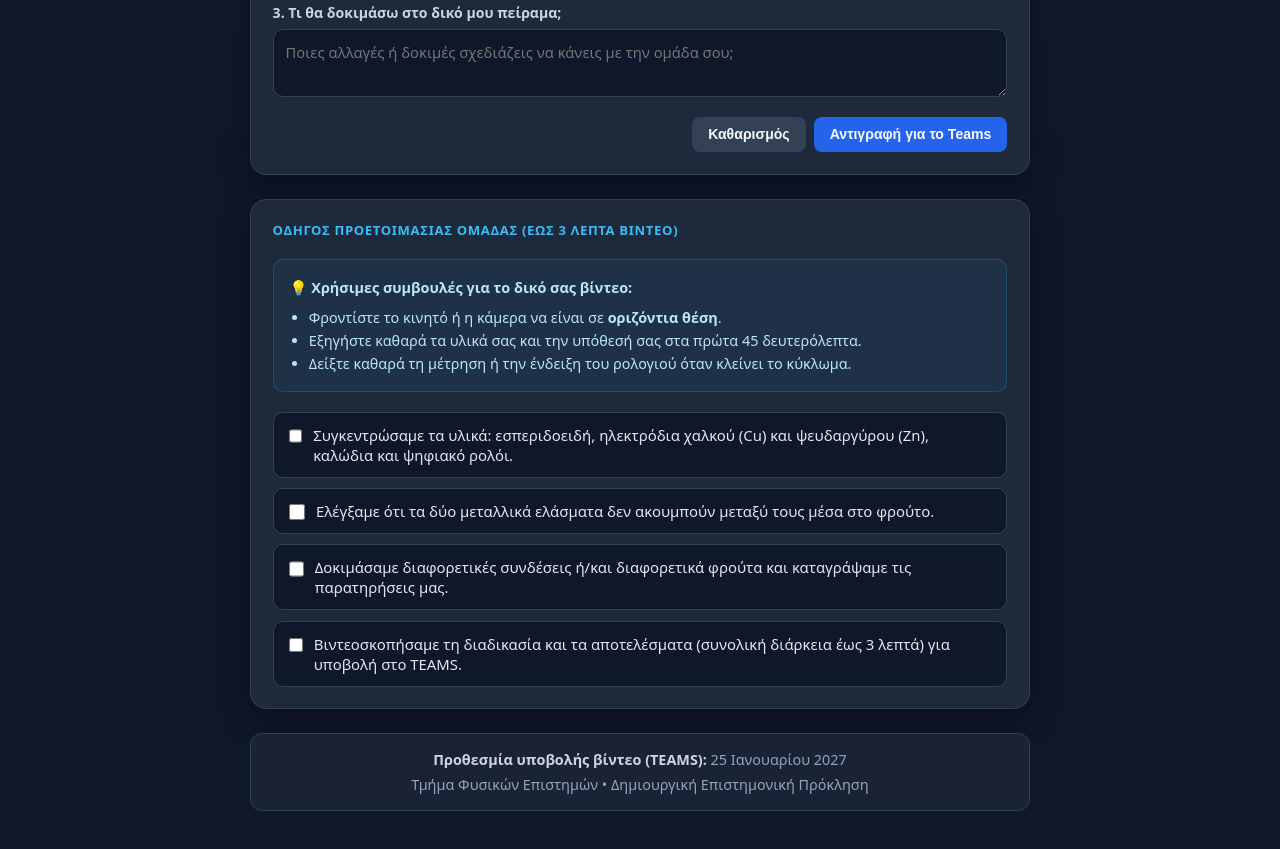
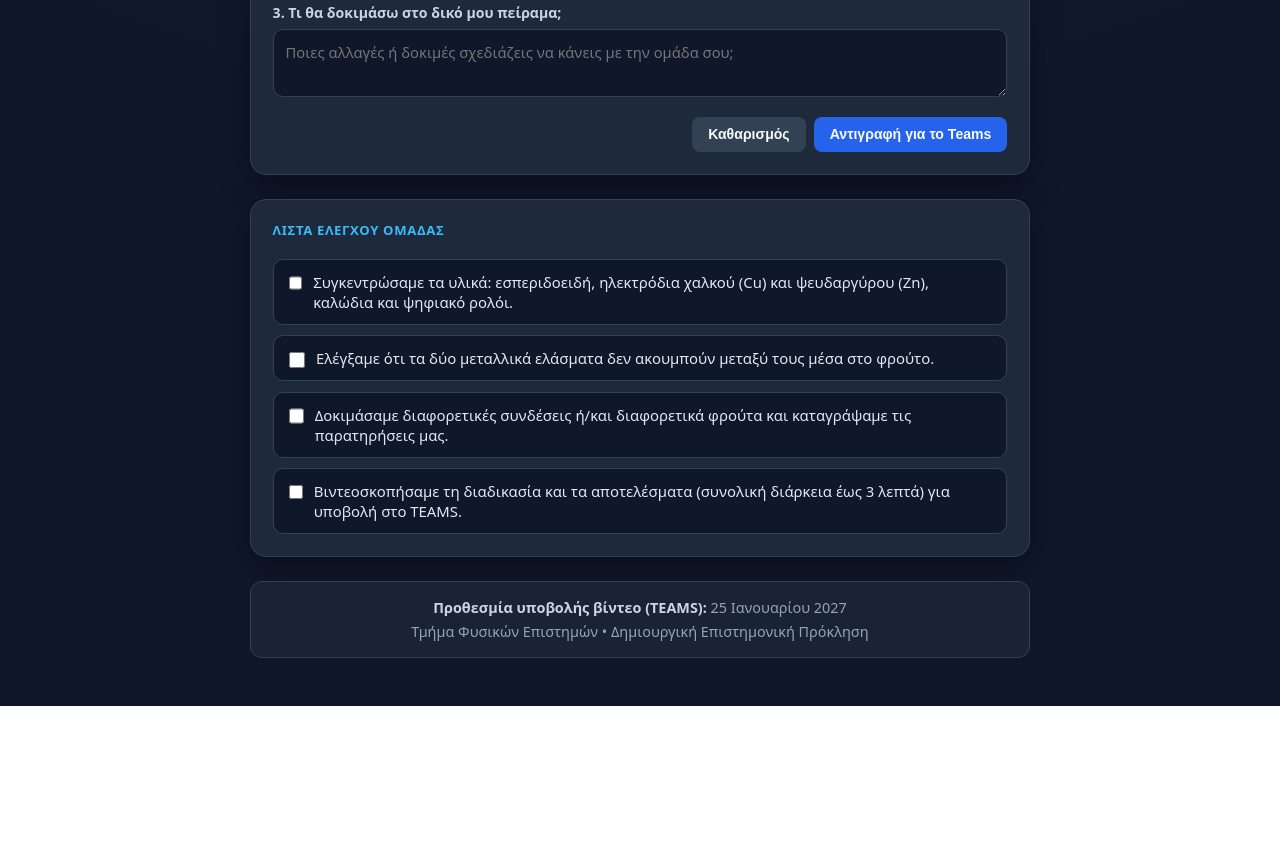
Before and after one commit to Konstadinos201/Site-for-school, a plain HTML site: page index.html in a window 1280 px wide. Shown: the part 1414-2263 px from the top of the page. After the commit the page ends 2120 px from the top, so only its background shows below. Drawn offline with Linux system fonts and the light colour scheme.

Commit message:
Update index.html

```diff
--- a/index.html
+++ b/index.html
@@ -213,7 +213,7 @@
       color: #4ade80;
     }
 
-    /* Tips & Checklist */
+    /* Checklist Πειράματος */
     .checklist {
       display: flex;
       flex-direction: column;
@@ -245,20 +245,6 @@
     .check-item.done span {
       text-decoration: line-through;
       color: #64748b;
-    }
-
-    .tips-box {
-      background: rgba(56, 189, 248, 0.06);
-      border: 1px solid rgba(56, 189, 248, 0.2);
-      border-radius: 10px;
-      padding: 1rem;
-      font-size: 0.9rem;
-      color: #bae6fd;
-      line-height: 1.6;
-    }
-    .tips-box ul {
-      padding-left: 1.2rem;
-      margin-top: 0.4rem;
     }
 
     .info-footer {
@@ -336,19 +322,9 @@
       </div>
     </div>
 
-    <!-- Tips & Checklist -->
+    <!-- Checklist Ομάδας -->
     <div class="card">
-      <div class="section-label" style="color: #38bdf8;">Οδηγός Προετοιμασίας Ομάδας (Έως 3 λεπτά βίντεο)</div>
-
-      <div class="tips-box">
-        <strong>💡 Χρήσιμες συμβουλές για το δικό σας βίντεο:</strong>
-        <ul>
-          <li>Φροντίστε το κινητό ή η κάμερα να είναι σε <strong>οριζόντια θέση</strong>.</li>
-          <li>Εξηγήστε καθαρά τα υλικά σας και την υπόθεσή σας στα πρώτα 45 δευτερόλεπτα.</li>
-          <li>Δείξτε καθαρά τη μέτρηση ή την ένδειξη του ρολογιού όταν κλείνει το κύκλωμα.</li>
-        </ul>
-      </div>
-
+      <div class="section-label" style="color: #38bdf8;">Λίστα Ελέγχου Ομάδας</div>
       <div class="checklist">
         <label class="check-item" onclick="toggleCheck(this)">
           <input type="checkbox">
@@ -428,7 +404,6 @@
       label.classList.toggle("done", checkbox.checked);
     }
 
-    // Αυτόματη αποθήκευση στον browser (LocalStorage)
     function saveNotes() {
       localStorage.setItem("obs", document.getElementById("note-obs").value);
       localStorage.setItem("hyp", document.getElementById("note-hyp").value);
```
